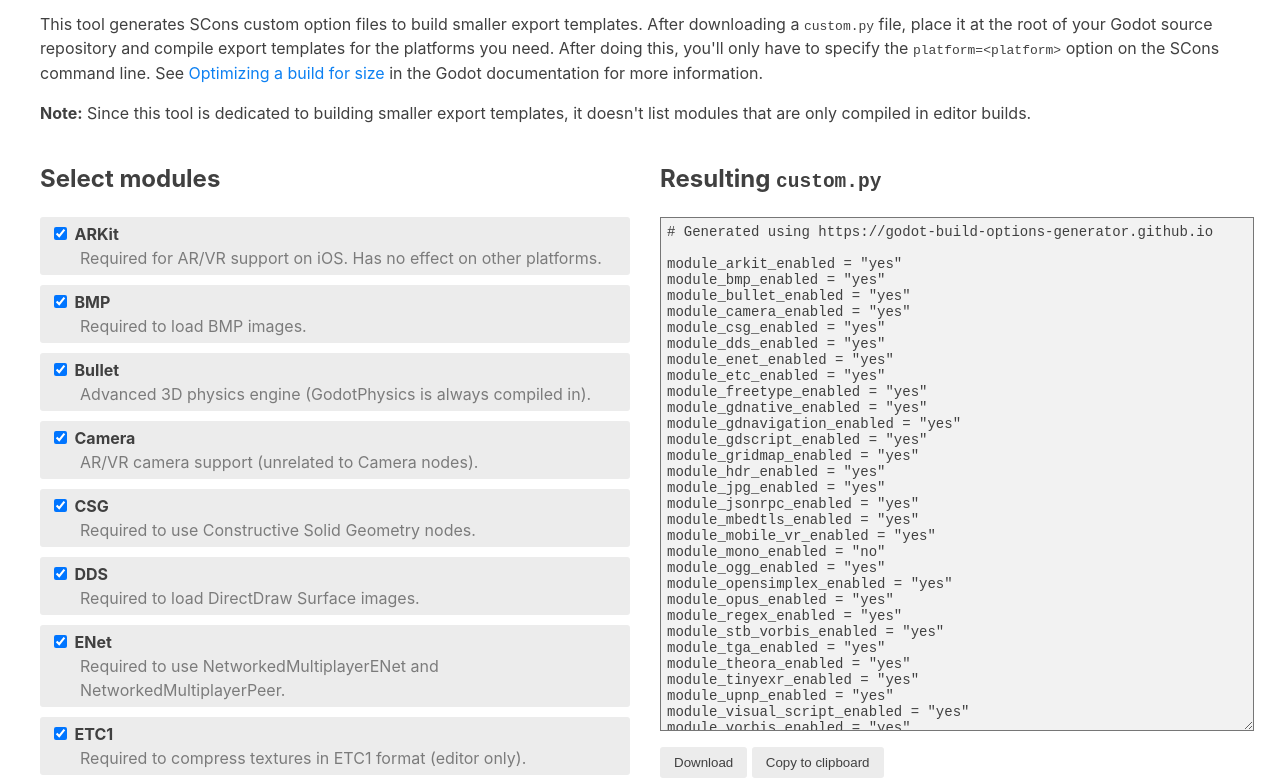
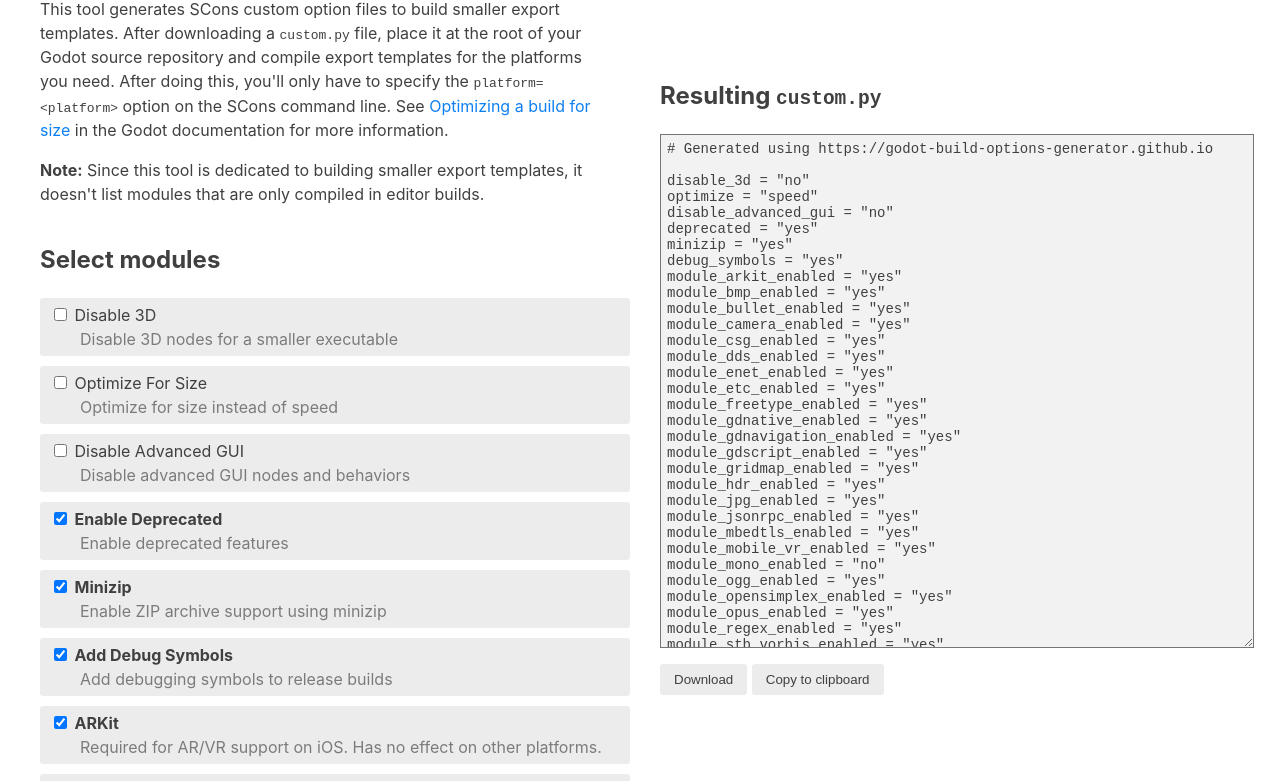
Before and after one commit to godot-build-options-generator/godot-build-options-generator.github.io, a plain HTML site: page index.html in a window 1280 px wide. Shown: the part 79-860 px from the top of the page. Drawn offline with Linux system fonts and the light colour scheme.

Commit message:
Added support for more options & fixed result preview (#1)

```diff
--- a/index.html
+++ b/index.html
@@ -12,6 +12,7 @@
   <script defer src="thirdparty/alpine.min.js"></script>
 </head>
 <body>
+  <aside>
     <h1>Godot build options generator</h1>
     <p>
 	  This tool generates SCons custom option files to build smaller export templates. After downloading a
@@ -25,7 +26,7 @@
       <strong>Note:</strong> Since this tool is dedicated to building smaller export templates, it doesn't list modules
 	    that are only compiled in editor builds.
     </p>
-
+  </aside>
   <main x-data="buildOptionsGenerator()">
     <div class="grid">
       <div class="options">
@@ -61,6 +62,48 @@
     function buildOptionsGenerator() {
       return {
         options: [
+          {
+            id: "disable_3d",
+            name: "Disable 3D",
+            description: "Disable 3D nodes for a smaller executable",
+            enabled: false,
+            notmodule: true,
+          },
+          {
+            id: "optimize",
+            name: "Optimize For Size",
+            description: "Optimize for size instead of speed",
+            enabled: false,
+            notmodule: true,
+          },
+          {
+            id: "disable_advanced_gui",
+            name: "Disable Advanced GUI",
+            description: "Disable advanced GUI nodes and behaviors",
+            enabled: false,
+            notmodule: true,
+          },
+          {
+            id: "deprecated",
+            name: "Enable Deprecated",
+            description: "Enable deprecated features",
+            enabled: true,
+            notmodule: true,
+          },
+          {
+            id: "minizip",
+            name: "Minizip",
+            description: "Enable ZIP archive support using minizip",
+            enabled: "true",
+            notmodule: true,
+          },
+          {
+            id: "debug_symbols",
+            name: "Add Debug Symbols",
+            description: "Add debugging symbols to release builds",
+            enabled: "true",
+            notmodule: true,
+          },
           {
             id: 'arkit',
             name: 'ARKit',
@@ -273,7 +316,15 @@
           generated = '# Generated using https://godot-build-options-generator.github.io\n\n';
 
           this.options.forEach((option) => {
+            if (option.notmodule != undefined) {
+              if (option.id == "optimize") {
+                  generated += `${option.id} = "${option.enabled ? 'size' : 'speed'}"\n`;
+                } else {
+                  generated += `${option.id} = "${option.enabled ? 'yes' : 'no'}"\n`;
+                }
+            } else {
               generated += `module_${option.id}_enabled = "${option.enabled ? 'yes' : 'no'}"\n`;
+            }
           })
 
           return generated;
--- a/main.css
+++ b/main.css
@@ -67,6 +67,15 @@ button:active {
   background-color: var(--button-background-color-active);
 }
 
+aside {
+  max-width: 35rem;
+  display: inline-block;
+}
+
+main {
+  margin-bottom: 1rem;
+}
+
 @media (min-width: 800px) {
   .grid {
     display: grid;
@@ -78,6 +87,7 @@ button:active {
     position: fixed;
     left: calc(50% + 20px);
     width: calc(50% - 60px);
+    bottom: 1.6rem;
   }
 }
 
```
Lines whose indentation alone changed are shown as unchanged.
